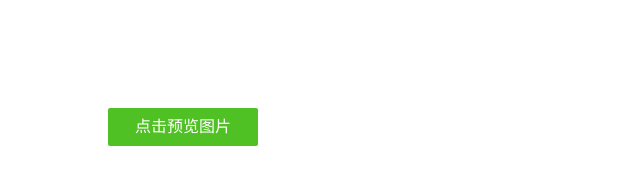
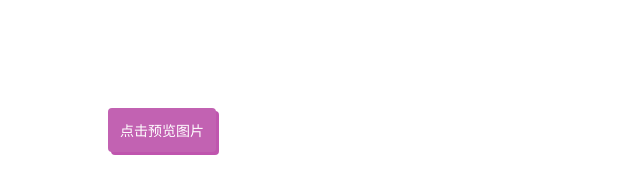
Before and after one commit to spring-fe/angular-preview-picture, a website: page index.html in a window 1280 px wide. Shown: the whole page, without its empty margins (0-640 px from the left). Drawn offline with Linux system fonts and the light colour scheme.

Commit message:
change buton style

```diff
--- a/index.html
+++ b/index.html
@@ -9,16 +9,16 @@
 		    }
 			span#preview{
 				display: inline-block;
-				width: 150px;
-				height: 38px;
-				line-height: 38px;
-				background: #50c124;
-				font-size: 16px;
+				padding: 12px;
+				background: #c262b2;
+				font-size: 14px;
 				text-align: center;
 				color: white;
-				border-radius: 2px;
-				-webkit-border-radius: 2px;
+				border-radius: 4px;
+				-webkit-border-radius: 4px;
 				cursor: pointer;
+				box-shadow: 3px 3px #bf55ae;
+				-webkit-box-shadow: 3px 3px #bf55ae;
 			}
 		</style>
 		<link rel="stylesheet" type="text/css" href="src/css/lightBox.css"/>
```
Also changed, not shown: 1 other file.
